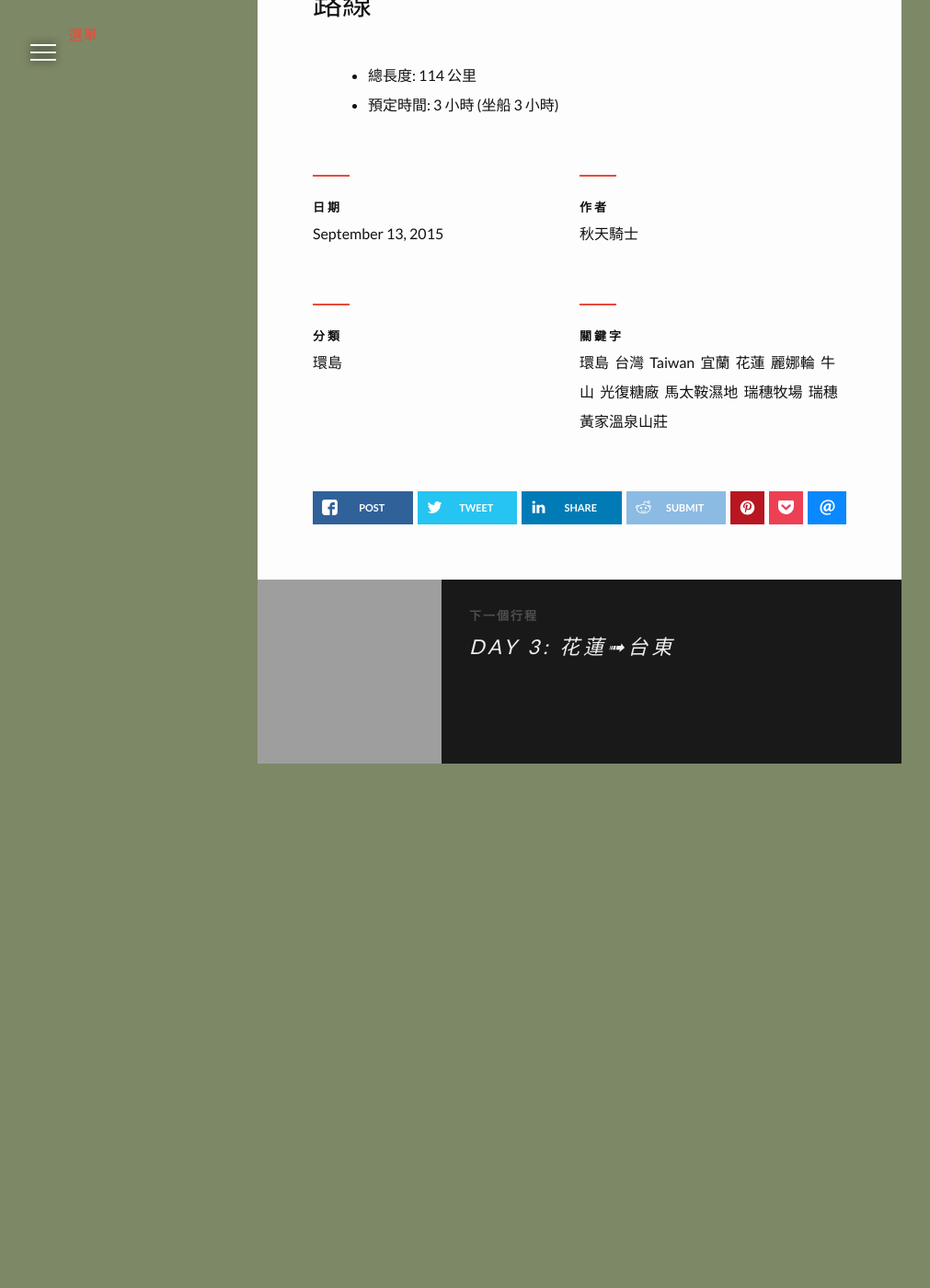
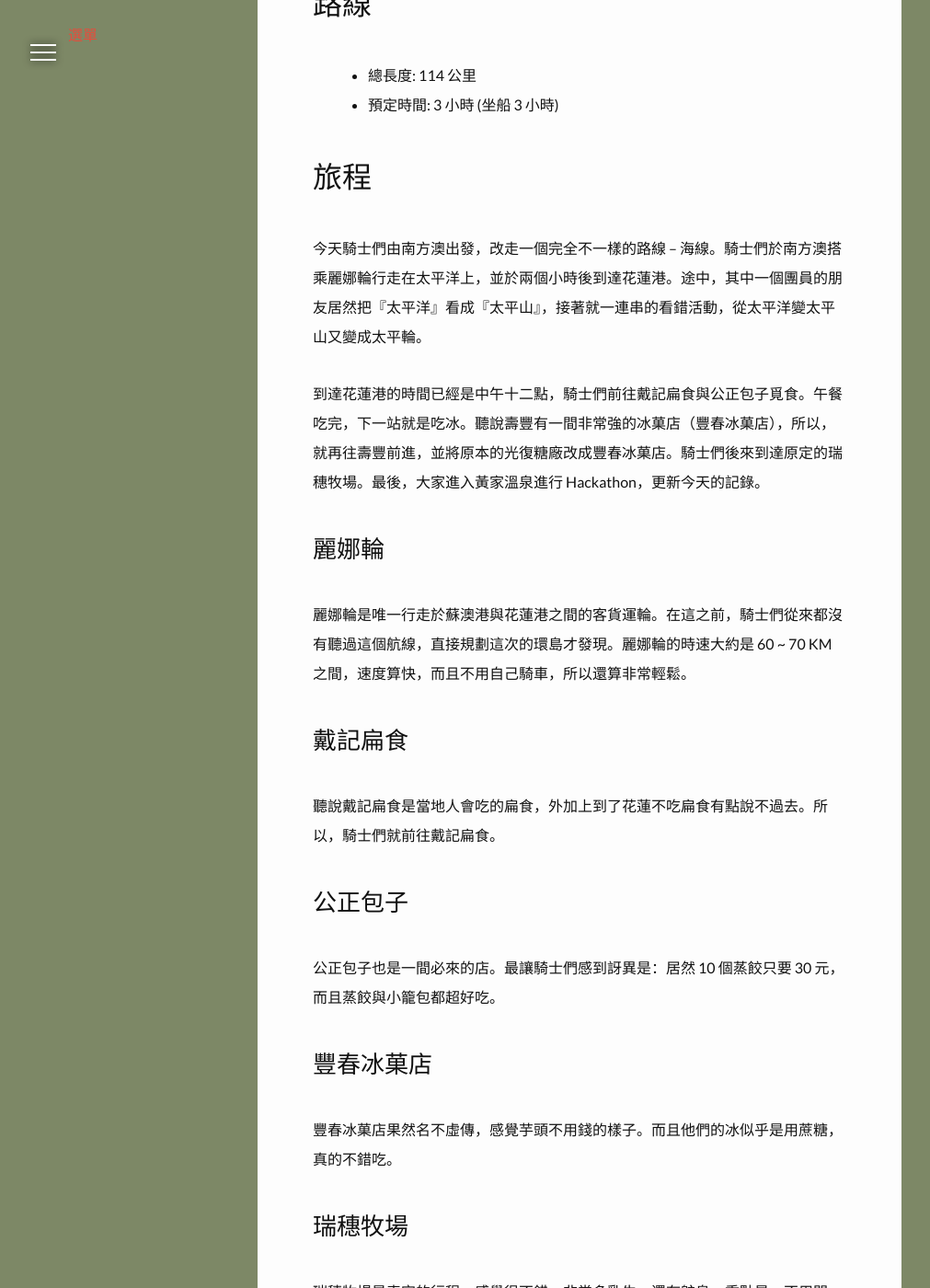
Before and after one commit to autumnal-rider/taiwan, a Jekyll site: the page built from _posts/2015-09-13-yilan-to-hualien.md, in a window 1280 px wide and 1400 px high, scrolled down 1045 px. Shown: the whole window at 92% size, without its empty margins (10-1021 px from the left). Built offline with Jekyll 4.4.1, drawn with Linux system fonts in a browser that asks for light colours; nearby versions of some CDN libraries; comment, search, counter and statistics services are not loaded; before the commit the page ends 1995 px from its top, so only the background shows below that; some of the changed text lies outside the part shown; grey boxes are pictures that could not be loaded.

Commit message:
update day 2's story and use https

```diff
--- a/_posts/2015-09-13-yilan-to-hualien.md
+++ b/_posts/2015-09-13-yilan-to-hualien.md
@@ -17,3 +17,42 @@ travel:
 
 - 總長度: 114 公里
 - 預定時間: 3 小時 (坐船 3 小時)
+
+## 旅程
+
+今天騎士們由南方澳出發，改走一個完全不一樣的路線 – 海線。騎士們於南方澳搭乘麗娜輪行走在太平洋上，並於兩個小時後到達花蓮港。途中，其中一個團員的朋友居然把『太平洋』看成『太平山』，接著就一連串的看錯活動，從太平洋變太平山又變成太平輪。
+
+到達花蓮港的時間已經是中午十二點，騎士們前往戴記扁食與公正包子覓食。午餐吃完，下一站就是吃冰。聽說壽豐有一間非常強的冰菓店（豐春冰菓店），所以，就再往壽豐前進，並將原本的光復糖廠改成豐春冰菓店。騎士們後來到達原定的瑞穗牧場。最後，大家進入黃家溫泉進行 Hackathon，更新今天的記錄。
+
+### 麗娜輪
+
+麗娜輪是唯一行走於蘇澳港與花蓮港之間的客貨運輪。在這之前，騎士們從來都沒有聽過這個航線，直接規劃這次的環島才發現。麗娜輪的時速大約是 60 ~ 70 KM 之間，速度算快，而且不用自己騎車，所以還算非常輕鬆。
+
+
+### 戴記扁食
+
+聽說戴記扁食是當地人會吃的扁食，外加上到了花蓮不吃扁食有點說不過去。所以，騎士們就前往戴記扁食。
+
+### 公正包子
+
+公正包子也是一間必來的店。最讓騎士們感到訝異是：居然 10 個蒸餃只要 30 元，而且蒸餃與小籠包都超好吃。
+
+### 豐春冰菓店
+
+豐春冰菓店果然名不虛傳，感覺芋頭不用錢的樣子。而且他們的冰似乎是用蔗糖，真的不錯吃。
+
+### 瑞穗牧場
+
+瑞穗牧場是表定的行程，感覺很不錯，非常多乳牛，還有鴕鳥。重點是，不用門票。裡面還有一個廣大的草原讓牛與鴕鳥行走。
+
+### 綠荼肉圓
+
+綠荼肉圓... <= 幹，騎士們並沒吃到傳說中的肉圓，但還是吃了他們的麵跟冬粉。
+
+### 黃家溫泉
+
+黃家溫泉是今天的最後一站，這間民宿看起很漂亮，所以騎士們就在這邊展開一系列的 Hackathon...
+
+## 實際騎乘路徑
+
+如果大家想了解我們實際走過的路徑，可以下載這個 <a href="http://bit.ly/1K5PAn7" alt="KML 路徑檔" target="_blank">KML 路徑檔</a>，並使用 Google Earth 來查看。
```
Also changed, not shown: _posts/2015-09-12-taipie-to-yilan.md (+1 -1 lines).
